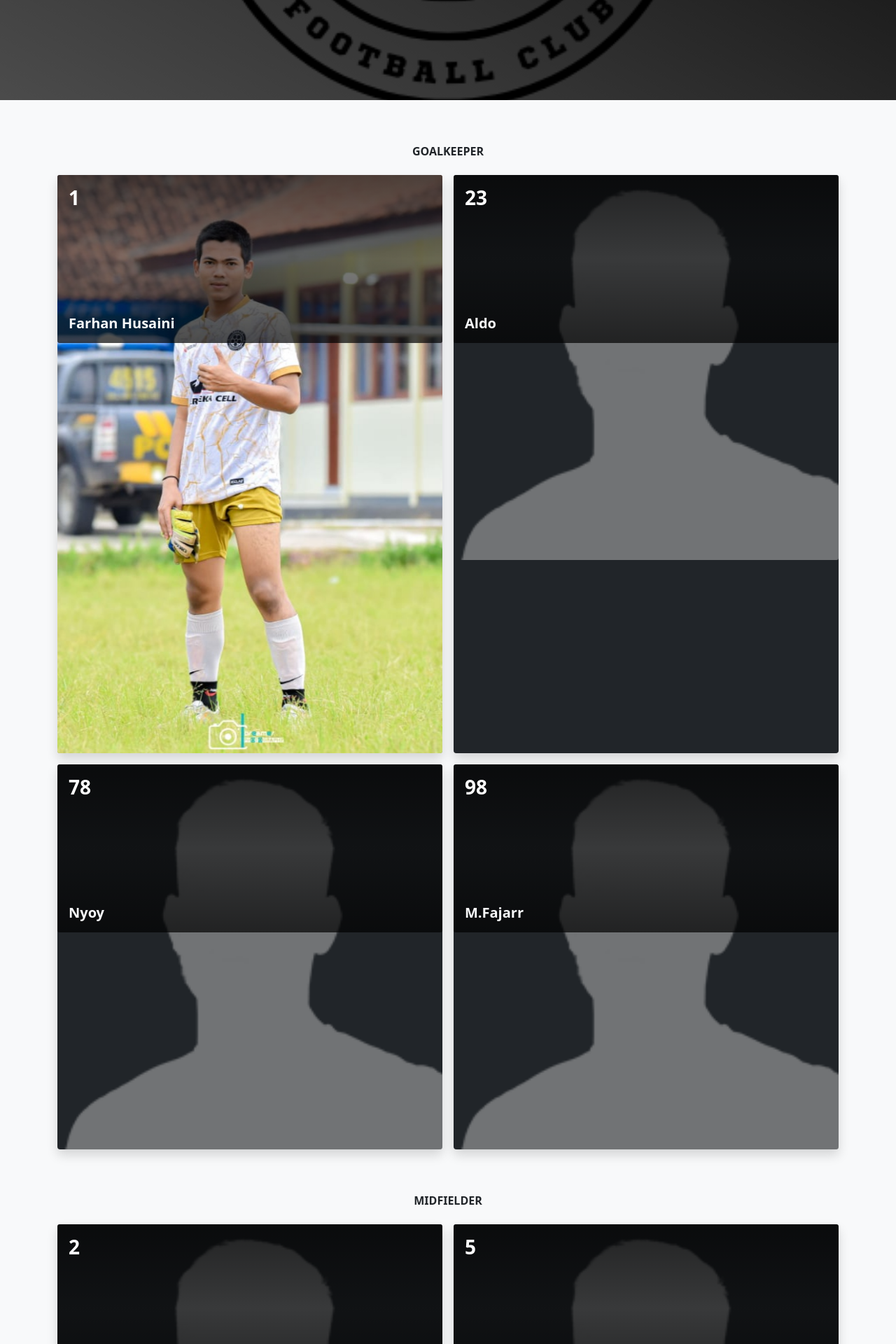
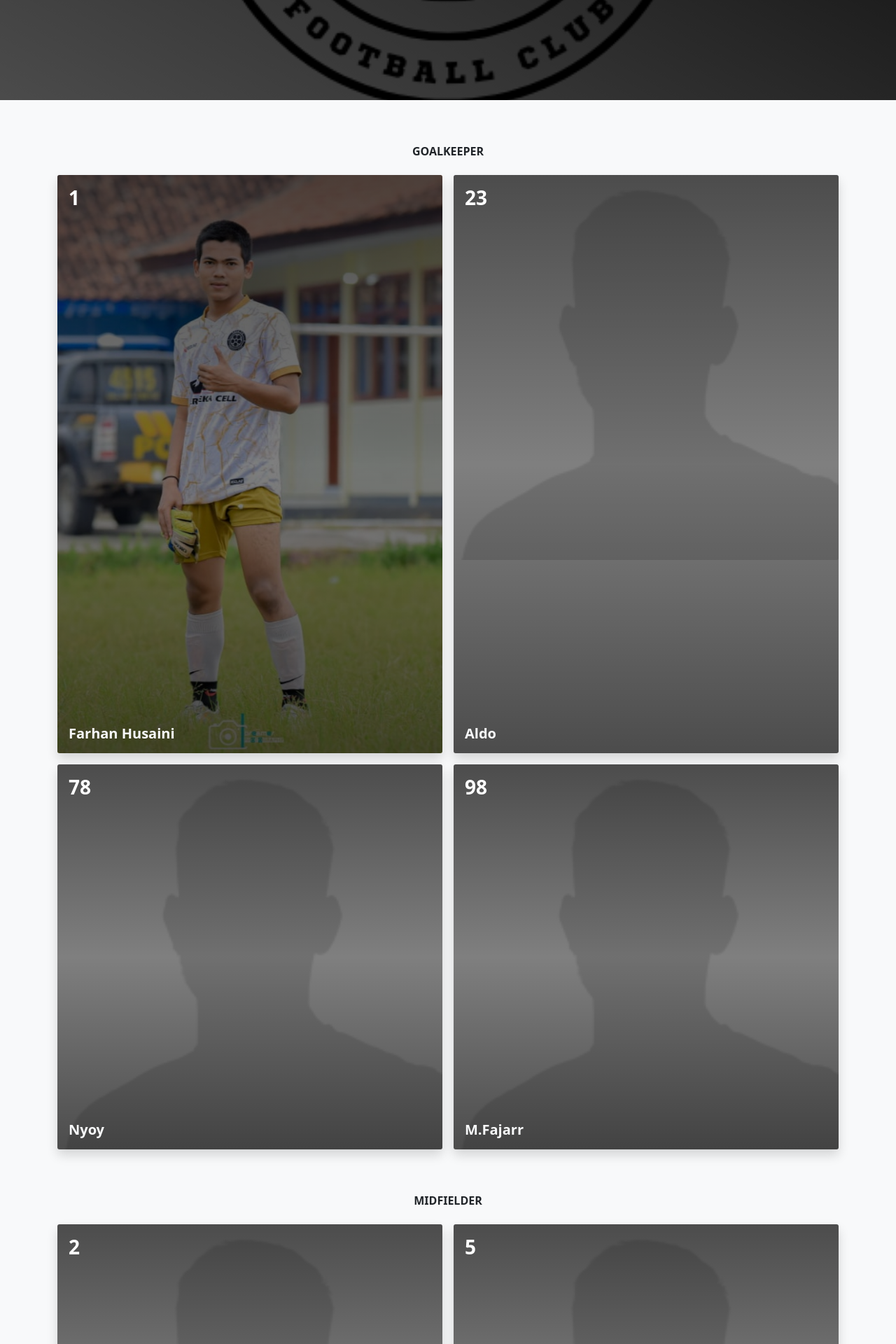
Before and after one commit to tesafc/www2, a Jekyll site: the page built from players.html, in a window 1280 px wide. Shown: the part 561-2481 px from the top of the page at 70% size. Built offline with Jekyll 4.4.1, drawn with Linux system fonts in a browser that asks for light colours.

Commit message:
Update players.html

```diff
--- a/players.html
+++ b/players.html
@@ -12,9 +12,9 @@
       <h6 class="d-block w-100 pt-5 text-uppercase text-center fw-bold">{{ role.name }}</h6>
       {% for player in role.items %}
       <div class="col">
-        <div class="card h-100 text-white bg-dark border-0 shadow">
+        <div class="card h-100 text-white border-0 shadow">
           <img src="{% if player.pp %}{{ player.pp }}{% else %}{{ '/assets/img/pp/blank-pp.png' | relative_url }}{% endif %}" alt="" class="card-img border-0">
-          <div class="card-img-overlay d-flex flex-column justify-content-between" style="height: 15rem; background-image: linear-gradient(rgba(0, 0, 0, 0.7), rgba(0, 0, 0, 0.5), rgba(0, 0, 0, 0.7));">
+          <div class="card-img-overlay d-flex flex-column justify-content-between" style="background-image: linear-gradient(rgba(0, 0, 0, 0.7), rgba(0, 0, 0, 0.5), rgba(0, 0, 0, 0.7));">
             <h5 class="card-text fs-3 fw-bolder">{{ player.no-punggung }}</h5>
             <h6 class="card-text text-capitalize fs-5 fw-bolder">{% if player.profile-link %}<a href="{{ player.profile-link }}" class="stretched-link link-light text-decoration-none">{{ player.name }}</a>{% endif %}</h6>
           </div>
```
